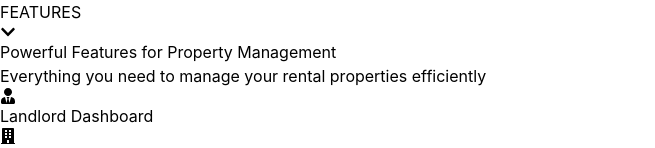
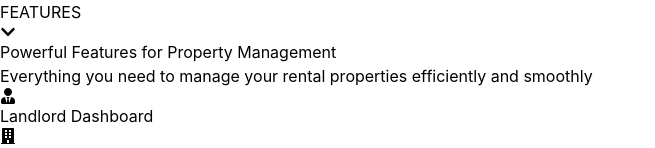
Before and after one commit to JOYCEmwangi8880/Terravista, a React (Vite) app: page /features in a window 1280 px wide. Shown: the part 162-310 px from the top of the page, without its empty margins (0-655 px from the left). Built offline with nearby package versions, Linux system fonts and the light colour scheme.

Commit message:
feature: changes

```diff
--- a/src/pages/Contact.jsx
+++ b/src/pages/Contact.jsx
@@ -55,7 +55,7 @@ const ContactPage = () => {
             <button type="submit" className="w-full bg-gray-800 py-2 rounded text-white hover:bg-blue-700">Send message</button>
           </form>
           <p className="text-xs text-gray-500 mt-4">
-            By submitting this form, you have agreed to our <a href="#" className="underline">Privacy Policy</a> and <a href="#" className="underline">Terms of Service</a>.
+            By submitting this form, you've agreed to our <a href="#" className="underline">Privacy Policy</a> and <a href="#" className="underline">Terms of Service</a>.
           </p>
 
           <div className="bg-black text-white py-16">
--- a/src/pages/Features.jsx
+++ b/src/pages/Features.jsx
@@ -80,7 +80,7 @@ const Features = () => {
         <div className="relative z-10 h-full flex flex-col justify-center items-center text-white px-4">
           <h1 className="text-4xl font-bold mb-4">Powerful Features for Property Management</h1>
           <p className="text-xl text-center max-w-3xl">
-            Everything you need to manage your rental properties efficiently
+            Everything you need to manage your rental properties efficiently and smoothly
           </p>
         </div>
       </div>
```
